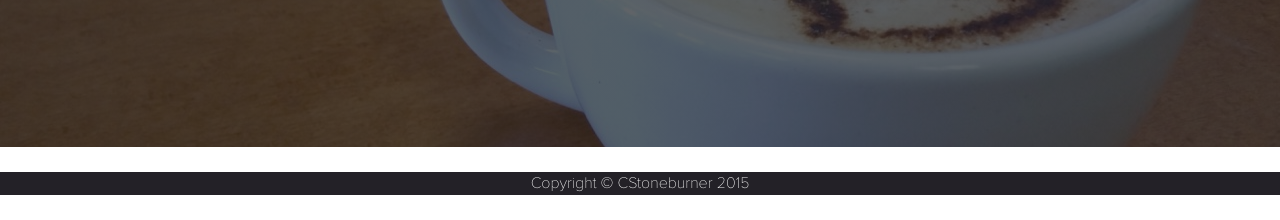
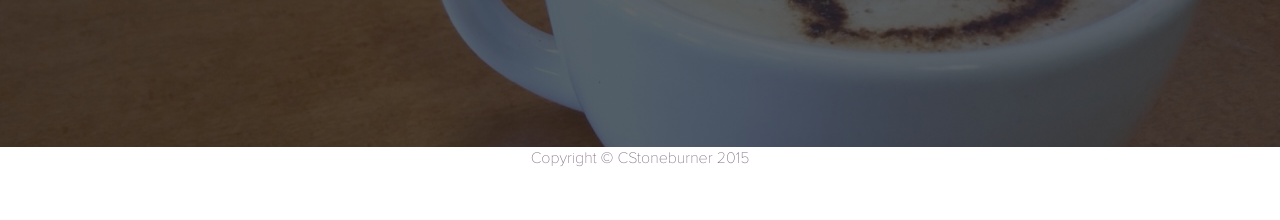
Before and after one commit to cstoneburner/cstoneburner.github.io, a plain HTML site: page index.html in a window 1280 px wide. Shown: the part 6191-6411 px from the top of the page. After the commit the page ends 6361 px from the top, so only its background shows below. Drawn offline with nearby package versions, Linux system fonts and the light colour scheme.

Commit message:
fix footer again

```diff
--- a/index.html
+++ b/index.html
@@ -9,7 +9,7 @@
     <meta name="description" content="Frontend Web Developer Portfolio and Resume">
     <meta name="author" content="Cynthia Stoneburner">
 
-    <title>Agency - Start Bootstrap Theme</title>
+    <title>Stoneburner Portfolio</title>
 
     <!-- Bootstrap Core CSS -->
     <link href="css/bootstrap.min.css" rel="stylesheet">
--- a/sass/_agency.scss
+++ b/sass/_agency.scss
@@ -373,10 +373,10 @@ section#contact .text-danger {
     color: #e74c3c;
 }
 
-footer {
-    padding: 25px 0;
-    text-align: center;
-}
+// footer {
+//     padding: 25px 0;
+// //        text-align: right;
+// }
 
 footer span.copyright {
     text-transform: uppercase;
@@ -573,11 +573,16 @@ img::-moz-selection {
         margin-top: 40px;
 }
 
-.footer-below {
-    background-color: $dk-main;
-    color: #fff;
-}
+// .footer-below {
+//     background-color: $dk-main;
+//     color: #fff;
+// }
 
 #contact {
     color: #fff;
 }
+
+footer {
+    color: $contrast;
+
+}
```
Also changed, not shown: css/site.css, 1 other file.
